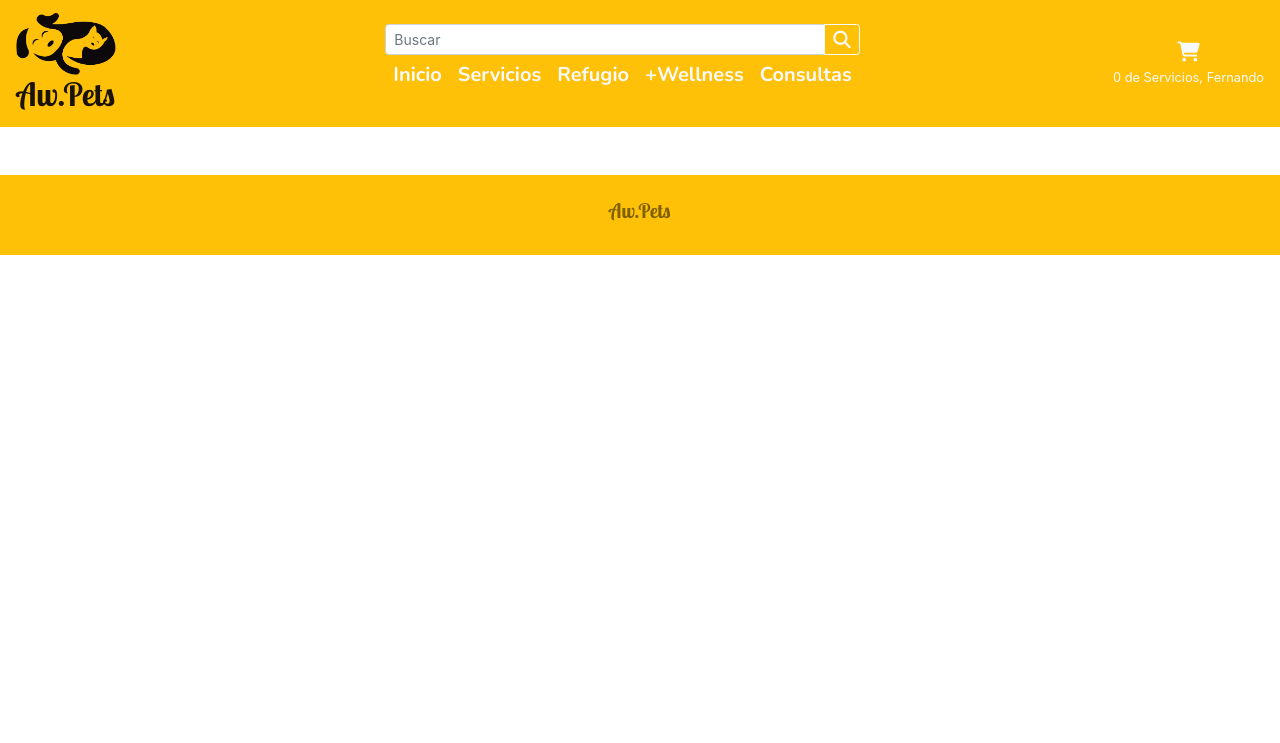
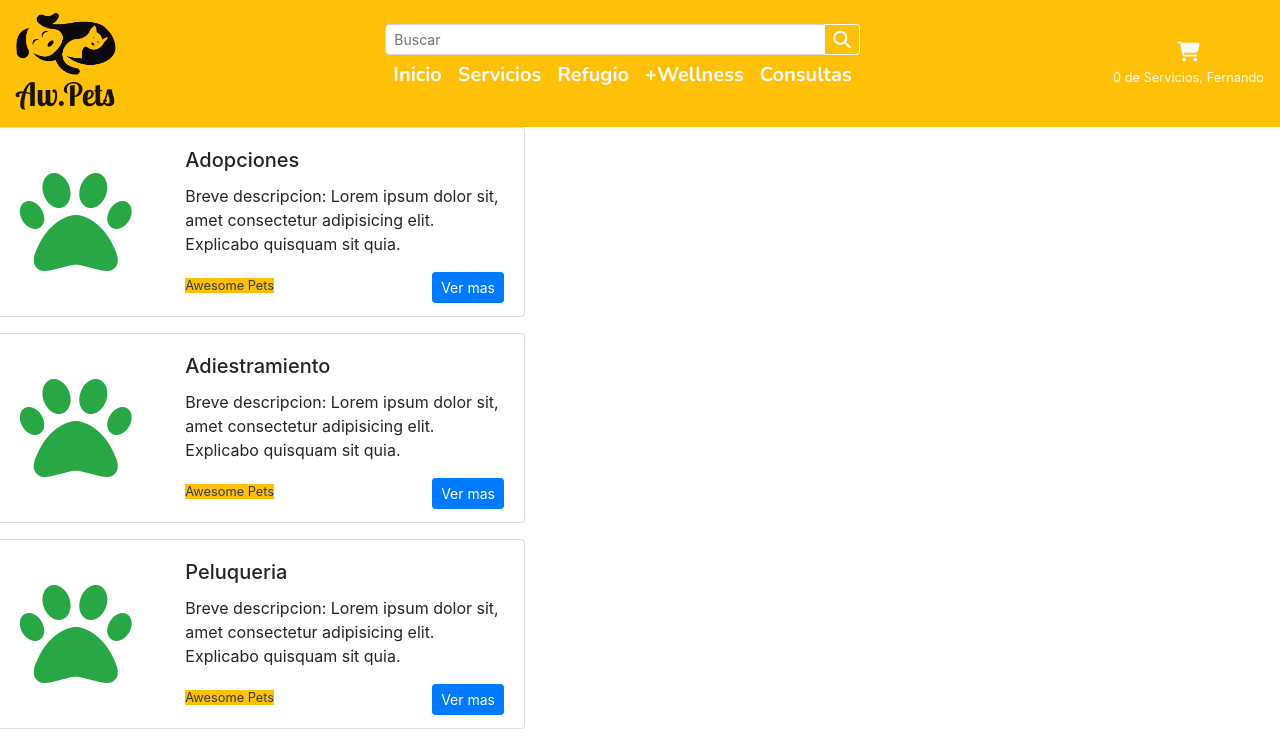
Before and after one commit to santacruzfernandog/paws, a React (Create React App) app: page / in a window 1280 px wide. Shown: the top 743 px of the page. Built offline with nearby package versions, Linux system fonts and the light colour scheme.

Commit message:
Link de inicio + Link en logo

```diff
--- a/src/App.jsx
+++ b/src/App.jsx
@@ -14,6 +14,10 @@ function App() {
       <MyContext.Provider value='Fernando'>
           <NavBar/>
           <Switch>
+            <Route path="/" exact >
+              <ItemListContainer/>
+            </Route>
+
             <Route path="/category/:categoryId" exact >
               <ItemListContainer/>
             </Route>
--- a/src/components/ItemDetailContainer.jsx
+++ b/src/components/ItemDetailContainer.jsx
@@ -1,7 +1,7 @@
 import React, {useEffect} from 'react'
 import { useParams } from 'react-router-dom'
 import ItemDetail from './ItemDetail'
-import data from '../data'
+import data from '../data.js'
 
 const ItemDetailContainer = () => {
 
--- a/src/components/ItemListContainer.jsx
+++ b/src/components/ItemListContainer.jsx
@@ -1,7 +1,7 @@
 import React, {useEffect} from 'react'
 import ItemList from './ItemList';
 import {useParams} from 'react-router-dom'
-import data from '../data'
+import data from '../data.js'
 
 const ItemListContainer = () => {
 
--- a/src/components/NavBar.jsx
+++ b/src/components/NavBar.jsx
@@ -30,7 +30,7 @@ const NavBar = () => {
 
                         <ul id="ul-nav" className="navbar-nav">
                             <li className="nav-item">
-                                <Link to='/inicio' className="nav-link h5 text-light">
+                                <Link to='/' className="nav-link h5 text-light">
                                     Inicio
                                 </Link>
                             </li>
```
Also changed, not shown: src/data.js (renamed from src/data.jsx).
